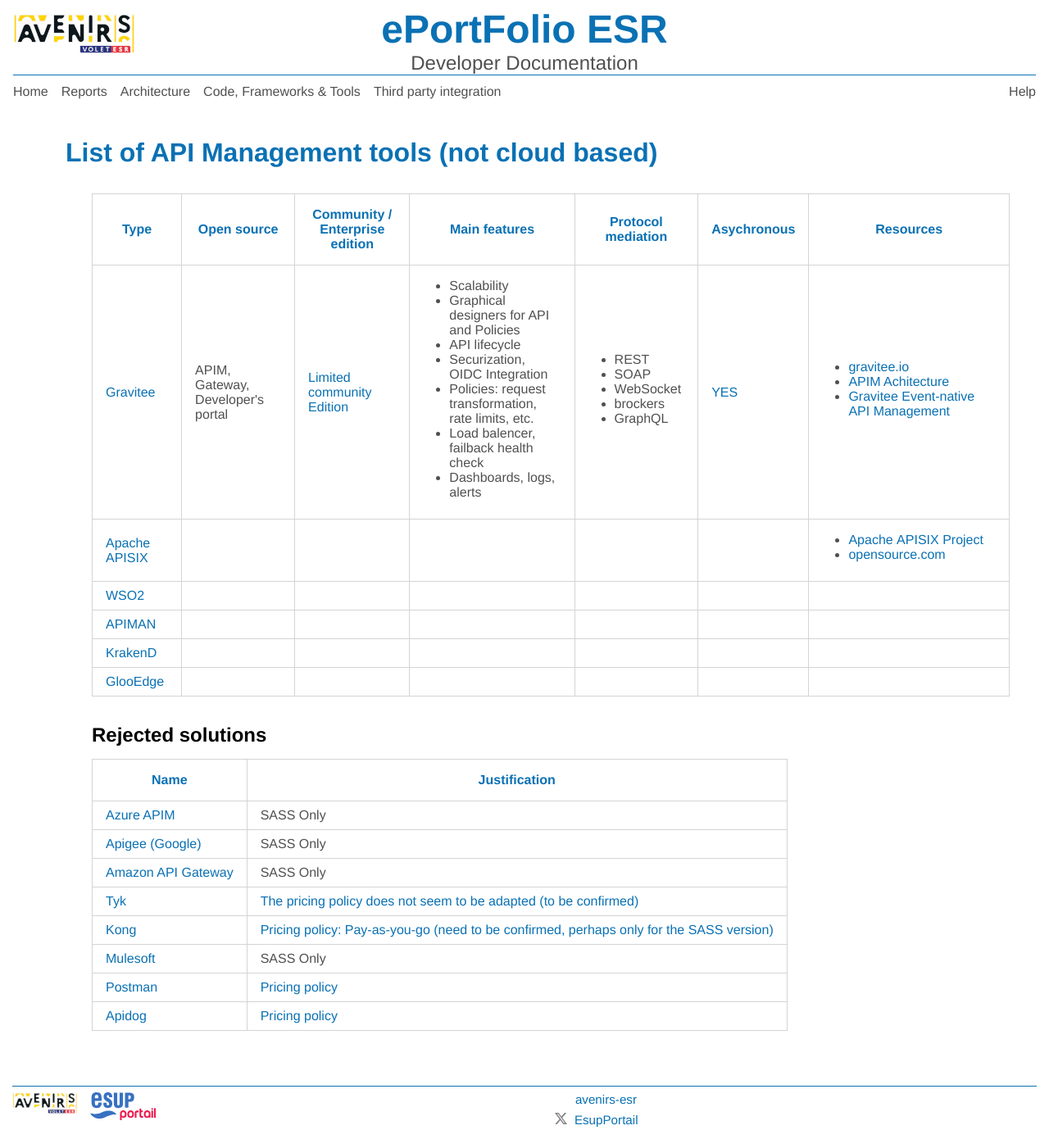
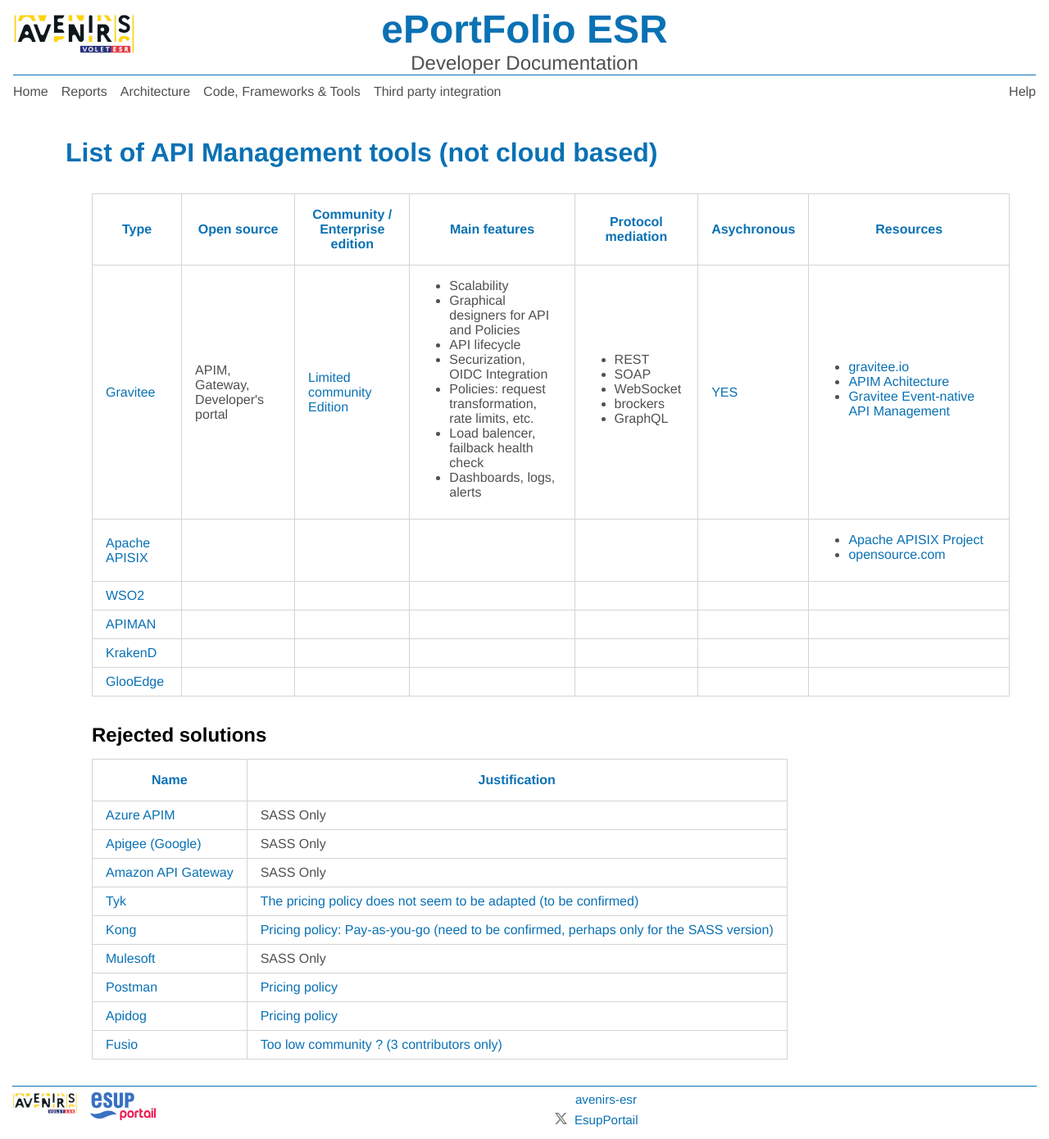
Before and after one commit to giraudin/dev-doc, a Jekyll site: the page built from pages/code-frameworks-tools/apim-list.markdown, in a window 1280 px wide. Shown: the whole page at 82% size. Built offline with Jekyll 4.4.1, drawn with Linux system fonts in a browser that asks for light colours.

Commit message:
docs: apim  list (Fusio)

```diff
--- a/pages/code-frameworks-tools/apim-list.markdown
+++ b/pages/code-frameworks-tools/apim-list.markdown
@@ -157,5 +157,9 @@ page_content_classes: table-container
             <td><a href="https://apidog.com" target="_blank"> Apidog</a></td>
             <td><a href="https://apidog.com/pricing/" target="_blank">Pricing policy</a></td>
         </tr>
+        <tr>
+            <td><a href="https://www.fusio-project.org/download" target="_blank">Fusio</a></td>
+            <td><a href="https://github.com/apioo/fusio" target="_blank">Too low community ? (3 contributors only)</a></td>
+        </tr>
     </tbody>
 </table>
```
